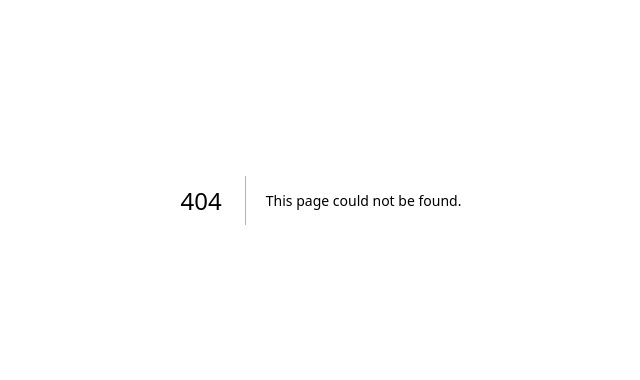
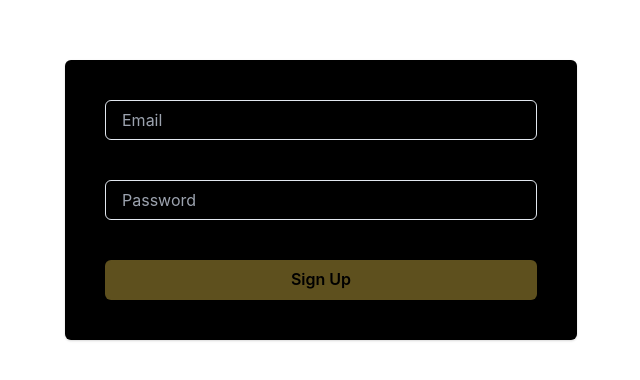
Before and after one commit to Joao-Vtr-Oliveira/login-frontend, a Next.js app: page /sign-up in a window 1280 px wide. Before the commit this address had no page. Shown: the part 200-580 px from the top of the page, without its empty margins (319-959 px from the left). Built offline with nearby package versions, Linux system fonts and the light colour scheme.

Commit message:
feat: add the SignUp page

```diff
--- /dev/null
+++ b/src/PagesComponents/SignUp.tsx
@@ -0,0 +1,57 @@
+'use client';
+
+import { Button, Card, CardBody, Flex, Input } from '@chakra-ui/react';
+import { useState } from 'react';
+
+const SignUp = () => {
+	const [email, setEmail] = useState('');
+	const [password, setPassword] = useState('');
+
+	const handleEmailChange = (e: React.ChangeEvent<HTMLInputElement>) =>
+		setEmail(e.target.value);
+
+	const handlePasswordChange = (e: React.ChangeEvent<HTMLInputElement>) =>
+		setPassword(e.target.value);
+
+	const handleSignUp = () => {
+		console.log('SignUp');
+	};
+
+	return (
+		<Flex align='center' justifyContent='center' height='full' width='full'>
+			<Card
+				bg={'black'}
+				textColor={'white'}
+				w={['80%', '80%', '80%', '80%', '40%']}
+			>
+				<CardBody>
+					<Flex flexDirection='column' gap='10' padding='5'>
+						<Input
+							value={email}
+							placeholder='Email'
+							type='email'
+							required
+							onChange={handleEmailChange}
+						/>
+						<Input
+							value={password}
+							placeholder='Password'
+							required
+							onChange={handlePasswordChange}
+							type='password'
+						/>
+						<Button
+							onClick={handleSignUp}
+							colorScheme='yellow'
+							isDisabled={!(!!email && !!password)}
+						>
+							Sign Up
+						</Button>
+					</Flex>
+				</CardBody>
+			</Card>
+		</Flex>
+	);
+};
+
+export default SignUp;
--- /dev/null
+++ b/src/app/sign-up/page.tsx
@@ -0,0 +1,24 @@
+import SignUp from '@/PagesComponents/SignUp';
+import { Box } from '@chakra-ui/react';
+import { Metadata } from 'next';
+
+export const metadata: Metadata = {
+	title: 'Sign Up',
+	description: 'Register Page',
+};
+
+const SignUpPage = () => {
+	return (
+		<Box
+			h='100vh'
+			display='flex'
+			flexDirection='column'
+			justifyContent='center'
+			alignItems='center'
+		>
+			<SignUp />
+		</Box>
+	);
+};
+
+export default SignUpPage;
```
